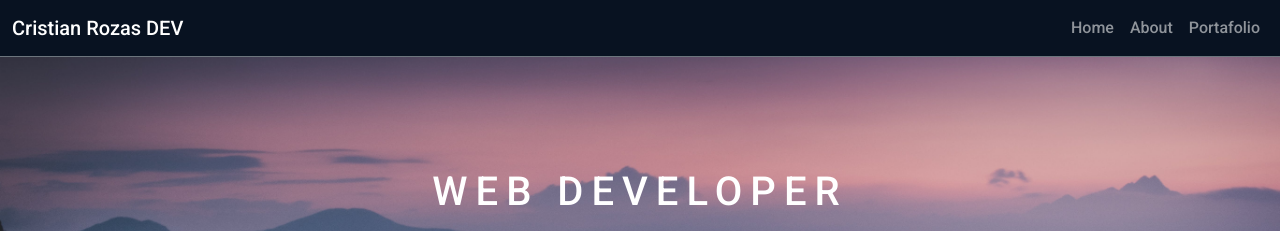
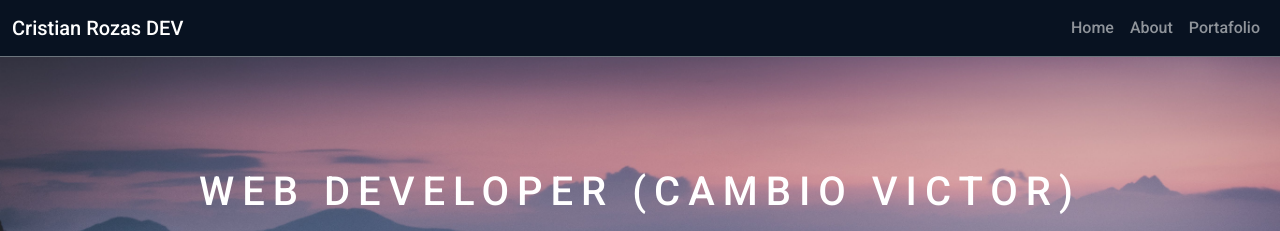
Before and after one commit to victor-yanez-chavarria/cristianrozas-cv, a plain HTML site: page index.html in a window 1280 px wide. Shown: the top 231 px of the page. Drawn offline with nearby package versions, Linux system fonts and the light colour scheme.

Commit message:
Commit Victor

```diff
--- a/index.html
+++ b/index.html
@@ -60,7 +60,7 @@
     <!-- Imagen de fondo -->
     <section>
       <div id="home" class="bienvenida text-uppercase">
-        <h2 class="fs-1 titulo-bienvenida">Web Developer</h2>
+        <h2 class="fs-1 titulo-bienvenida">Web Developer (Cambio Victor)</h2>
         <p>Cristian Rozas Carrasco</p>
         <div class="bienvenida-iconos">
           <div>
```
